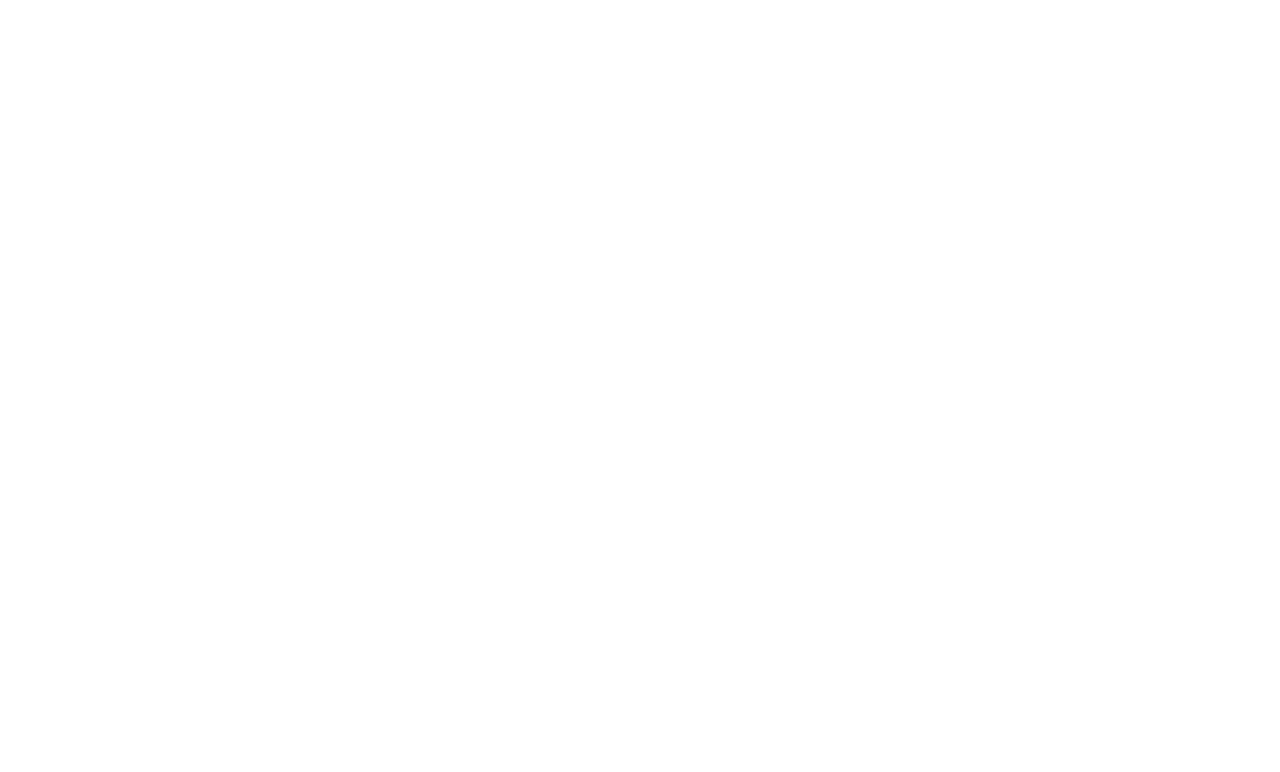
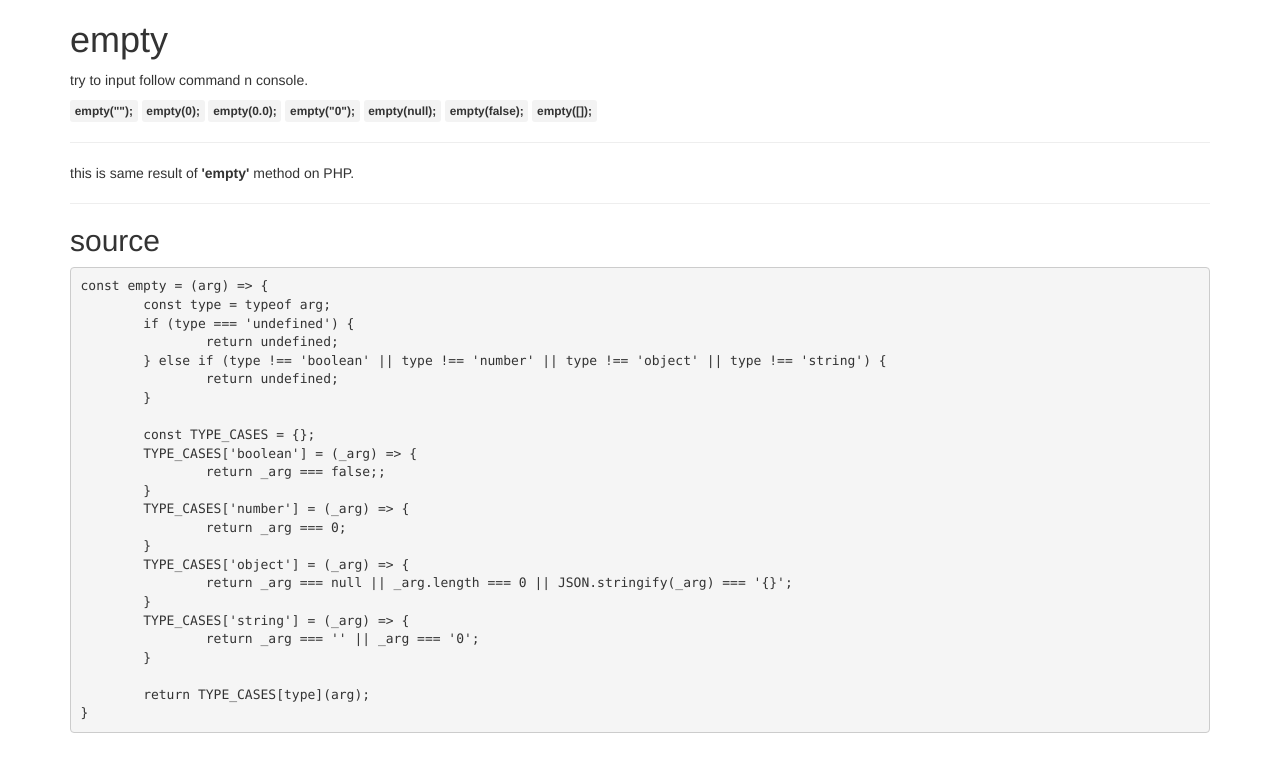
Before and after one commit to DJYoko/empty, a plain HTML site: page docs/index.html in a window 1280 px wide. Drawn offline with nearby package versions, Linux system fonts and the light colour scheme.

Commit message:
load JS & describe.

```diff
--- a/docs/index.html
+++ b/docs/index.html
@@ -3,7 +3,7 @@
 
 <head>
 	<meta http-equiv="X-UA-Compatible" content="IE=edge">
-    <title></title>
+	<title>empty method on Javascript</title>
 	<meta charset="utf-8">
 	<meta name="viewport" content="width=device-width, initial-scale=1">
 	<!-- Latest compiled and minified CSS -->
@@ -16,8 +16,38 @@
 </head>
 
 <body>
-<div id="wrapper">
+	<div class="container">
+		<h1>empty</h1>
+		<p>try to input follow command n console.</p>
+		<label>empty("");</label>
+		<label>empty(0);</label>
+		<label>empty(0.0);</label>
+		<label>empty("0");</label>
+		<label>empty(null);</label>
+		<label>empty(false);</label>
+		<label>empty([]);</label>
+		<hr>
+		<p>this is same result of <strong>'empty'</strong> method on PHP.</p>
+		<hr>
+		<h2>source</h2>
+		<pre id="source"></pre>
 	</div>
+
 </body>
 <script src="empty.js"></script>
+<script>
+	$(function() {
+		$('#source').load('empty.js');
+	});
+</script>
+<style>
+	label {
+		background-color: rgba(27, 31, 35, .05);
+		border-radius: 3px;
+		font-size: 85%;
+		margin: 0;
+		padding: .2em .4em;
+	}
+</style>
+
 </html>
```
Lines whose indentation alone changed are shown as unchanged.
